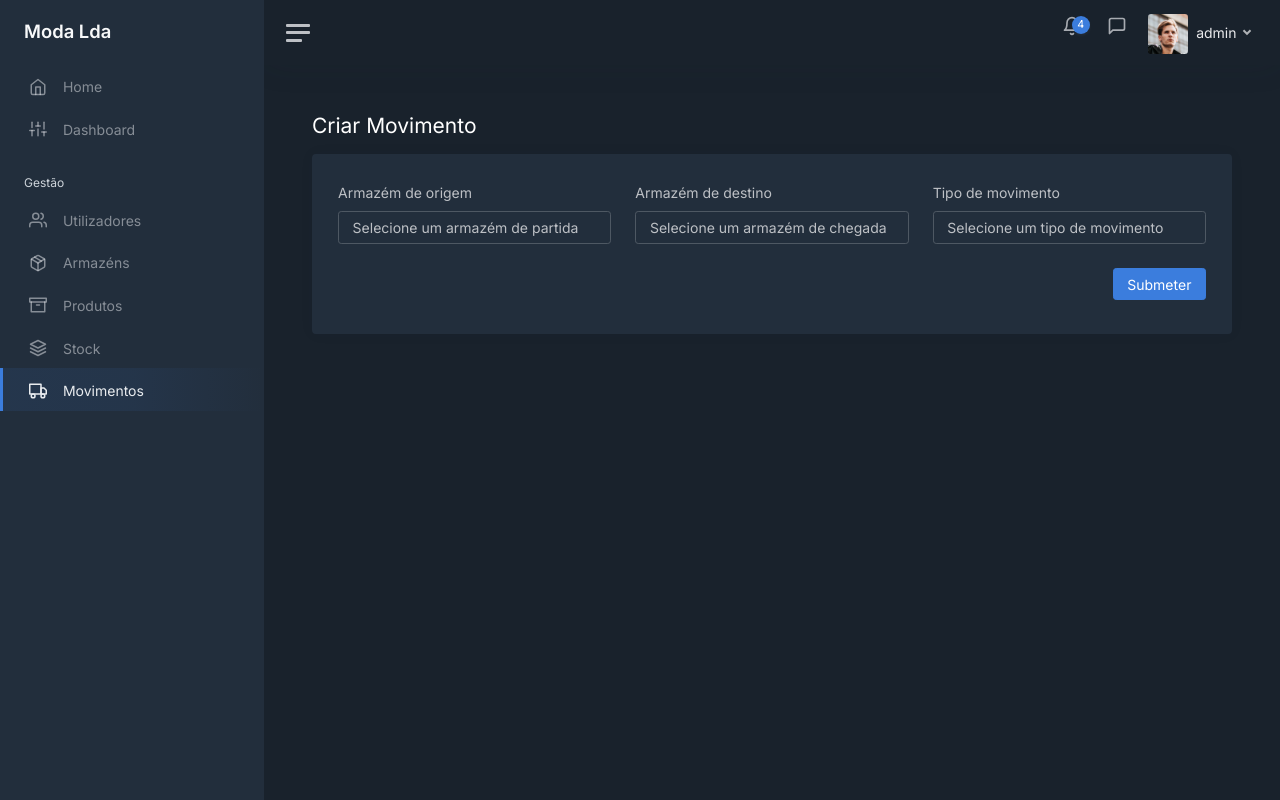
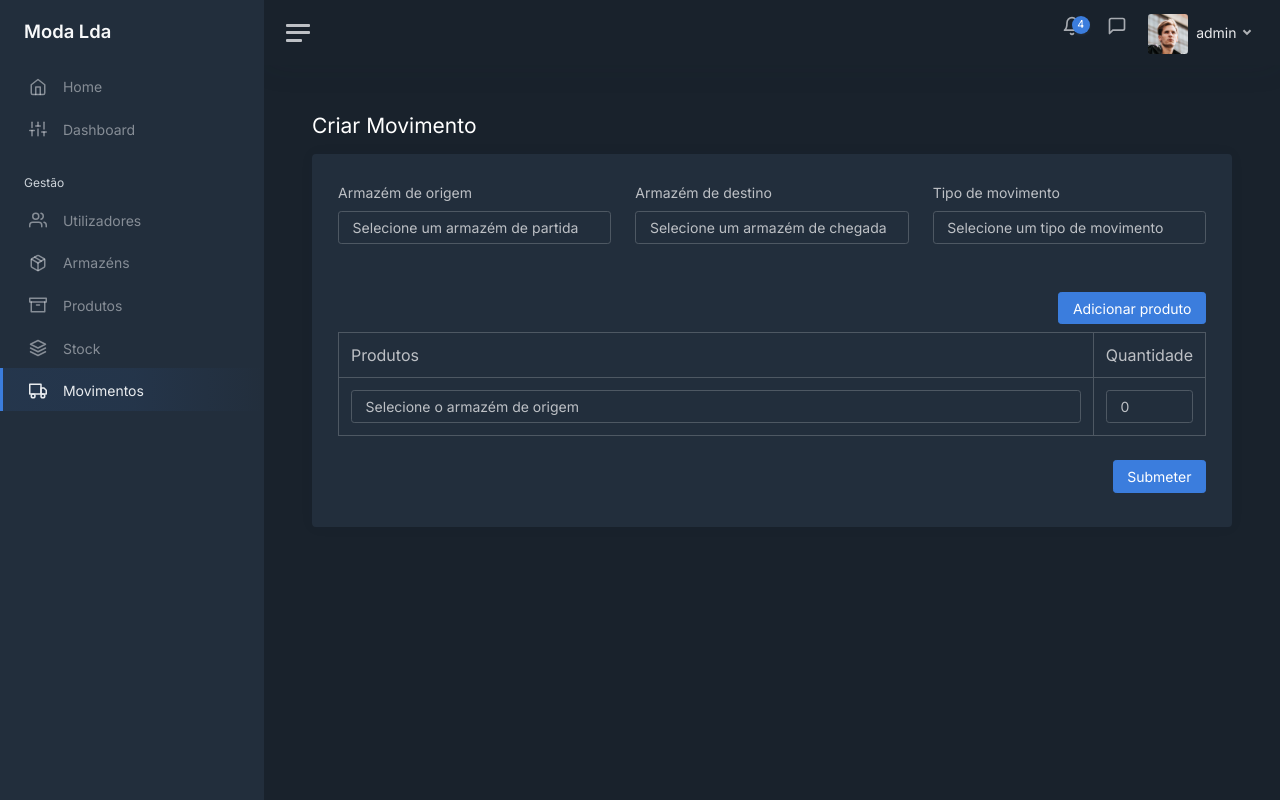
Before and after one commit to 999Samurai/ModaLda, a Flask app: page /movements/add in a window 1280 px wide. Run offline with Flask 3, Linux system fonts and the light colour scheme; a user stored in the database is signed in; some libraries are stand-ins or nearby versions.

Commit message:
movements add

```diff
--- a/app/__init__.py
+++ b/app/__init__.py
@@ -12,6 +12,7 @@ def create_app():
     app = Flask(__name__)
     app.config['SECRET_KEY'] = 'm0zcHMigdfCvUcV'
     app.config['SQLALCHEMY_DATABASE_URI'] = "sqlite:///app.db"
+    app.config['JSON_AS_ASCII'] = False
 
     db.init_app(app)
     with app.app_context():
--- a/app/modules/main/templates/movements/movements_add.html
+++ b/app/modules/main/templates/movements/movements_add.html
@@ -26,17 +26,17 @@
         <div class="card-body">
             <div class="container-fluid">
                 <form action="/movements/add" method="post">
-                    <div class="row">
-                        <div class="col-12 col-md-4 mt-2">
+                    <div class="row mt-2">
+                        <div class="col-12 col-md-4">
                             <label for="to_warehouse" class="form-label">Armazém de origem</label>
-                            <select class="form-control" id="to_warehouse">
+                            <select class="form-control" id="to_warehouse" onchange="getProductsAvailable()">
                                 <option disabled="disabled" selected>Selecione um armazém de partida</option>
                                 {% for warehouse in warehouses %}
                                     <option value="{{ warehouse.id }}">{{ warehouse.name }}</option>
                                 {% endfor %}
                             </select>
                         </div>
-                        <div class="col-12 col-md-4 mt-2">
+                        <div class="col-12 col-md-4">
                             <label for="from_warehouse" class="form-label">Armazém de destino</label>
                             <select class="form-control" id="from_warehouse">
                                 <option disabled="disabled" selected>Selecione um armazém de chegada</option>
@@ -45,7 +45,7 @@
                                 {% endfor %}
                             </select>
                         </div>
-                        <div class="col-12 col-md-4 mt-2">
+                        <div class="col-12 col-md-4">
                             <label for="type" class="form-label">Tipo de movimento</label>
                             <select class="form-control" id="type">
                                 <option disabled="disabled" selected>Selecione um tipo de movimento</option>
@@ -54,6 +54,30 @@
                                 <option value="breaks">Quebras</option>
                             </select>
                         </div>
+                    </div>
+
+
+                    <div class="mt-5">
+                        <button type="button" class="btn btn-primary float-end mb-2" onclick="addNewLine()">Adicionar produto</button>
+
+                        <table class="table table-bordered clearfix" id="products_table">
+                            <thead>
+                                <td style="width: 90%">Produtos</td>
+                                <td>Quantidade</td>
+                            </thead>
+                            <tbody>
+                                <tr>
+                                    <td>
+                                        <select class="form-control select_products" name="produtos[]" onchange="productSelectListener(event)">
+                                            <option disabled="disabled" selected>Selecione o armazém de origem</option>
+                                        </select>
+                                    </td>
+                                    <td>
+                                        <input class="form-control" name="quantidade[]" type="number" value="0" min="0">
+                                    </td>
+                                </tr>
+                            </tbody>
+                        </table>
                     </div>
 
                     <div class="row mt-4">
@@ -65,4 +89,68 @@
             </div>
         </div>
     </div>
+
+    <script>
+        function addNewLine() {
+            let table = document.getElementById("products_table").getElementsByTagName("tbody")[0];
+
+            let table_row = document.createElement("tr");
+            let table_cell_select = document.createElement("td");
+            let table_cell_input = document.createElement("td");
+            table_cell_input.innerHTML = '<input name="quantidade[]" class="form-control" type="number" value="0" min="0">';
+
+            let new_select = document.createElement("select");
+            new_select.className = "form-control select_products";
+            new_select.name = "produtos[]";
+            new_select.addEventListener("change", productSelectListener);
+            new_select.innerHTML = document.getElementsByClassName("select_products")[0].innerHTML;
+
+            table_cell_select.appendChild(new_select)
+            table_row.appendChild(table_cell_select)
+            table_row.appendChild(table_cell_input)
+
+            table.appendChild(table_row)
+        }
+
+        function refreshSelects(options) {
+            let inner_html = "";
+
+            inner_html = `<option disabled="disabled" selected>Selecione um produto</option>`;
+            options.forEach((option) => {
+                if(option['quantity'] === null) {
+                    option['quantity'] = 0;
+                }
+
+                if(option['quantity'] > 0) {
+                    inner_html += `<option value="${option.id}">${option['name']} - ${option['quantity']}</option>`
+                }
+            })
+
+            let selects = document.getElementsByClassName("select_products");
+            for(let i = 0; i < selects.length; i++) {
+                selects[i].innerHTML = inner_html;
+            }
+        }
+
+        async function getProductsAvailable() {
+            let warehouse_id = document.getElementById("to_warehouse").value;
+
+            let response = await fetch(`/api/warehouses/${warehouse_id}/products`);
+            refreshSelects(await response.json());
+        }
+
+        function productSelectListener(el) {
+            let selected_option = el.target.value;
+
+            let selects = document.getElementsByClassName("select_products");
+            for(let i = 0; i < selects.length; i++) {
+                let options = document.getElementsByTagName("option");
+                for(let j = 0; j < options.length; j++) {
+                    if(options[j].value === selected_option && !options[j].selected) {
+                        options[j].disabled = true;
+                    }
+                }
+            }
+        }
+    </script>
 {% endblock %}
--- a/app/modules/main/views.py
+++ b/app/modules/main/views.py
@@ -1,4 +1,4 @@
-from flask import render_template, redirect, flash, request, url_for, abort
+from flask import render_template, redirect, flash, request, url_for, abort, jsonify
 from flask_login import login_required, current_user
 from sqlalchemy import text
 
@@ -380,3 +380,34 @@ def add_movements_get():
     warehouses = Warehouse.query.all()
 
     return render_template("movements/movements_add.html", user=current_user, tab="movements", warehouses=warehouses)
+
+
+@bp.route('/api/warehouses/<int:warehouse_id>/products')
+@login_required
+def api_warehouse_products(warehouse_id):
+    Warehouse.query.filter_by(id=warehouse_id).first_or_404()
+
+    query = text('''
+         SELECT
+            products.id as id,
+            products.name AS name,
+            products_warehouses.quantity AS quantity
+        FROM
+            products
+        LEFT JOIN
+            products_warehouses ON products_warehouses.product_id = products.id AND products_warehouses.warehouse_id = :warehouse_id
+        LEFT JOIN
+            warehouses ON warehouses.id = products_warehouses.warehouse_id
+    ''')
+
+    results = db.session.execute(query, {'warehouse_id': warehouse_id})
+    products = []
+
+    for result in results:
+        products.append({
+            'id': result.id,
+            'name': result.name,
+            'quantity': result.quantity
+        })
+
+    return jsonify(products)
```
